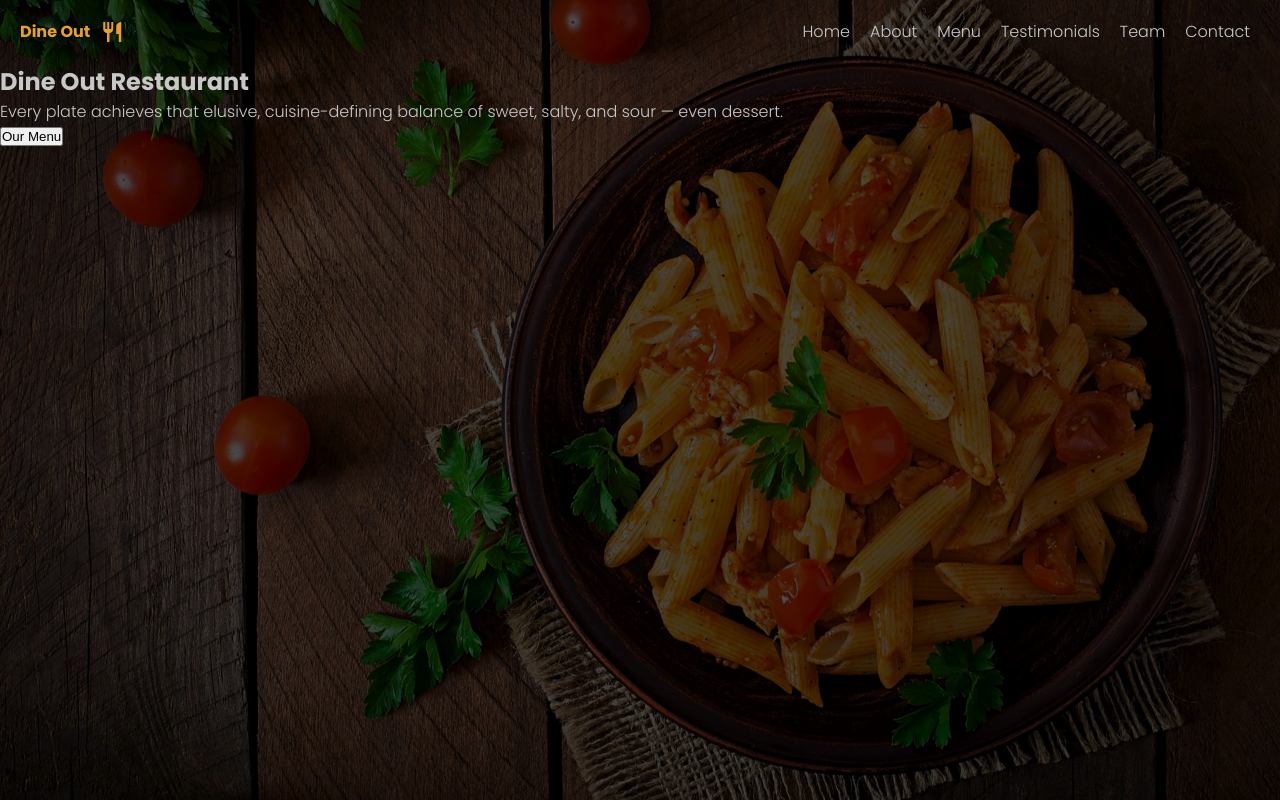
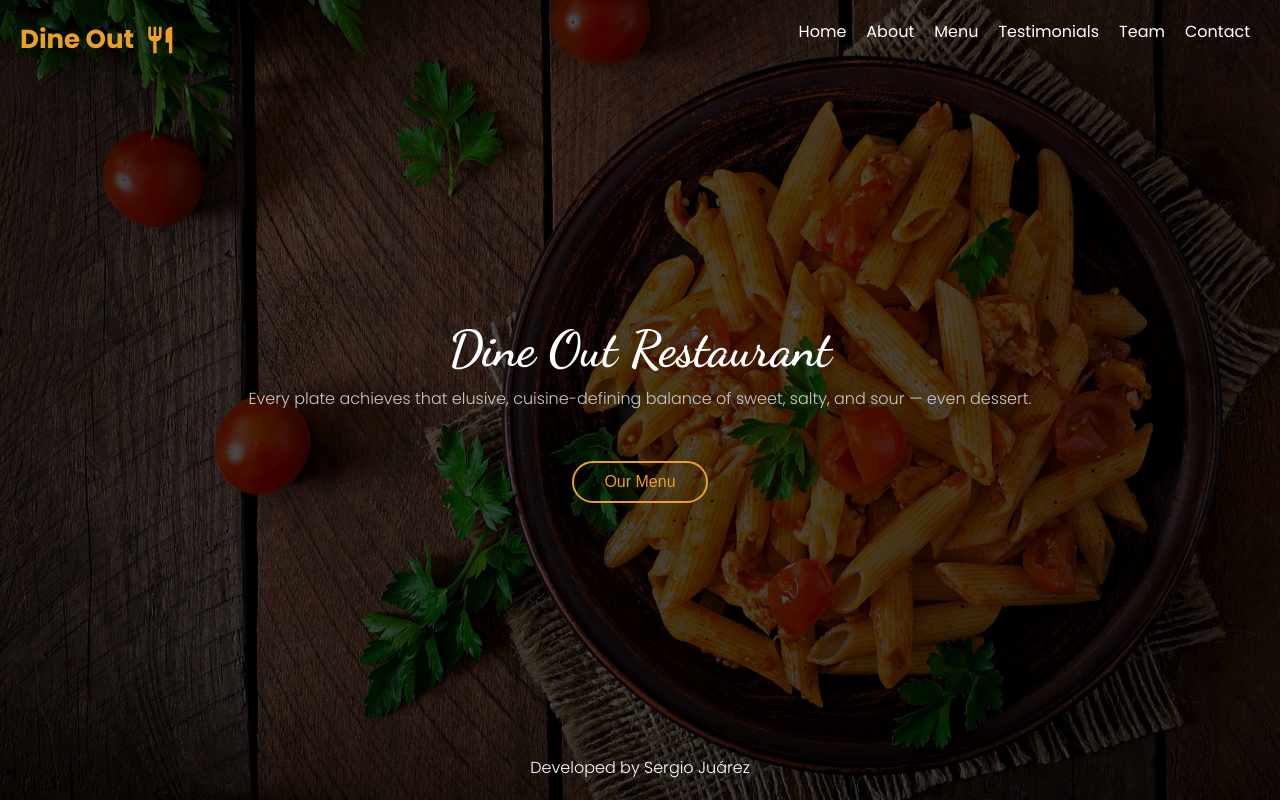
Before and after one commit to sergiojc90/restaurant-page, a plain HTML site: page index.html in a window 1280 px wide. Drawn offline with Linux system fonts and the light colour scheme.

Commit message:
finishing home section

```diff
--- a/css/styles.css
+++ b/css/styles.css
@@ -18,7 +18,7 @@
   font-family: "Material Icons";
   font-weight: normal;
   font-style: normal;
-  font-size: 24px; /* Preferred icon size */
+  font-size: 32px !important; /* Preferred icon size */
   display: inline-block;
   line-height: 1;
   text-transform: none;
@@ -26,6 +26,83 @@
   word-wrap: normal;
   white-space: nowrap;
   direction: ltr;
+}
+
+html {
+  font-size: 62.5%;
+  height: 100%;
+}
+
+body {
+  font-size: 1.6rem;
+  line-height: 1.5;
+  height: 100%;
+  box-sizing: border-box;
+  font-family: "Poppins", sans-serif;
+  font-weight: 300;
+  color: var(--white-light);
+}
+
+.content {
+  display: grid;
+  grid-template-rows: auto 1fr auto;
+  height: 100%;
+  text-align: center;
+}
+
+.nav {
+  display: flex;
+  flex-direction: row;
+  justify-content: space-between;
+  padding: 2rem;
+}
+
+.nav--logo {
+  display: flex;
+  flex-direction: row-reverse;
+  align-items: center;
+  color: var(--main-color);
+}
+
+.nav--logo a {
+  font-size: 2.6rem;
+  margin-inline-end: 1rem;
+  font-weight: 700;
+}
+.nav--ul {
+  display: flex;
+  list-style-type: none;
+}
+
+.nav--ul__li {
+  color: var(--white);
+  font-weight: 500;
+  padding: 0 1rem;
+  display: block;
+}
+
+.nav--ul__li a:hover {
+  cursor: pointer;
+  color: var(--main-color);
+  text-decoration: none;
+}
+
+.nav--toggle-button {
+  position: absolute;
+  top: 2.1rem;
+  right: 2rem;
+  display: none;
+  flex-direction: column;
+  justify-content: space-between;
+  width: 3rem;
+  height: 2.1rem;
+}
+
+.nav--toggle-button span {
+  height: 3px;
+  width: 100%;
+  background-color: var(--main-color);
+  border-radius: 10px;
 }
 
 /* Media querie for toggle button */
@@ -48,6 +125,7 @@
 
   .nav--ul.active {
     display: flex;
+    background-color: var(--dark);
   }
 
   .nav--ul {
@@ -56,70 +134,15 @@
     text-align: center;
     padding: 0.5rem 0;
   }
-}
 
-html {
-  font-size: 62.5%;
-}
-
-body {
-  font-size: 1.6rem;
-  line-height: 1.5;
-  font-family: "Poppins", sans-serif;
-  font-weight: 300;
-  color: var(--white-light);
-}
-
-.nav {
-  display: flex;
-  flex-direction: row;
-  justify-content: space-between;
-  padding: 2rem;
-}
-
-.nav--logo {
-  display: flex;
-  flex-direction: row-reverse;
-  align-items: center;
-  color: var(--main-color);
-}
-
-.nav--logo a {
-  margin-inline-end: 1rem;
-  font-weight: 700;
-}
-.nav--ul {
-  display: flex;
-  list-style-type: none;
-}
-
-.nav--ul__li {
-  padding: 0 1rem;
-  display: block;
-}
-
-.nav--ul__li a:hover {
-  cursor: pointer;
-  color: var(--main-color);
-  text-decoration: underline;
-}
-
-.nav--toggle-button {
-  position: absolute;
-  top: 2.1rem;
-  right: 2rem;
-  display: none;
-  flex-direction: column;
-  justify-content: space-between;
-  width: 3rem;
-  height: 2.1rem;
-}
-
-.nav--toggle-button span {
-  height: 3px;
-  width: 100%;
-  background-color: var(--main-color);
-  border-radius: 10px;
+  .nav--ul__li {
+    cursor: pointer;
+    padding: 0.5rem 0;
+  }
+  .nav--ul__li:hover {
+    background-color: var(--main-color);
+    color: var(--dark);
+  }
 }
 
 .content--home--section::before {
@@ -148,3 +171,55 @@ body {
   opacity: 0.7;
   z-index: -1;
 }
+
+.content--home--section {
+  display: flex;
+  height: 100%;
+  flex-direction: column;
+  text-align: center;
+  align-items: center;
+  justify-content: center;
+}
+
+.content--home--section h1 {
+  font-family: var(--cursive-font);
+  font-size: 5rem;
+  font-weight: 700;
+  color: var(--white);
+}
+
+.content--home--section p {
+  font-size: 1.6rem;
+}
+
+.content--home--section button {
+  margin-top: 5rem;
+  border: 2px solid var(--main-color);
+  padding: 1rem 3rem;
+  background-color: transparent;
+  color: var(--main-color);
+  border-radius: 3rem;
+  font-weight: 500;
+  font-size: 1.6rem;
+}
+
+.content--home--section button:hover {
+  color: var(--white);
+  background-color: var(--main-color);
+}
+
+footer {
+  padding: 20px 0;
+  color: var(--white);
+}
+
+footer a {
+  color: var(--white);
+  text-decoration: none;
+}
+
+footer a:hover {
+  color: var(--main-color);
+  text-decoration: none;
+  font-weight: bold;
+}
--- a/index.html
+++ b/index.html
@@ -13,7 +13,8 @@
     <title>My Restaurant</title>
 </head>
 <body>
-    <div id="content"></div>
+    <div id="content" class="content"></div>
+    <a href=""></a>
     <script src="main.js"></script>
 </body>
 </html>
```
Also changed, not shown: main.js.
